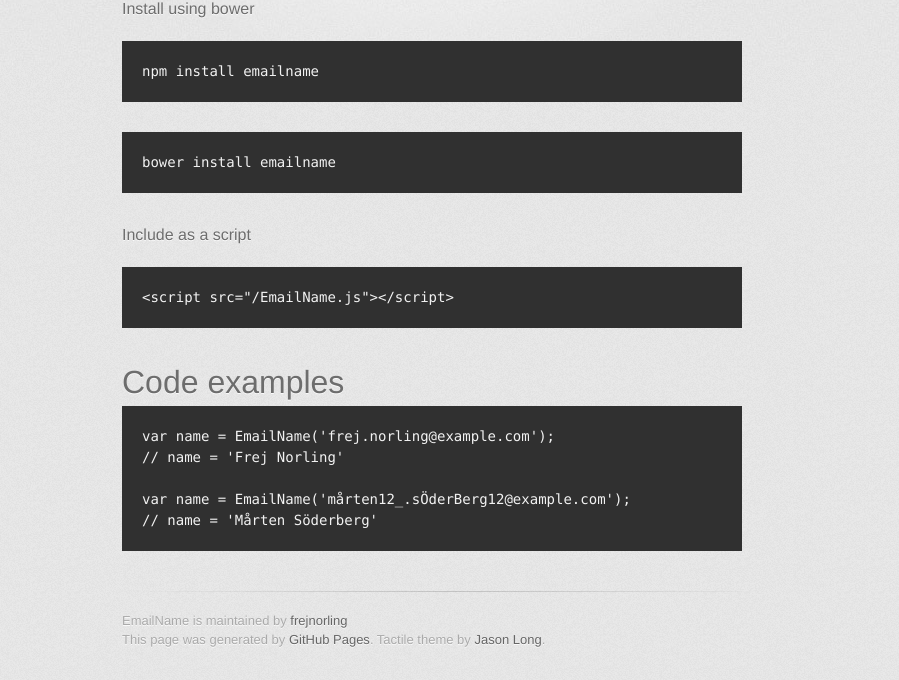
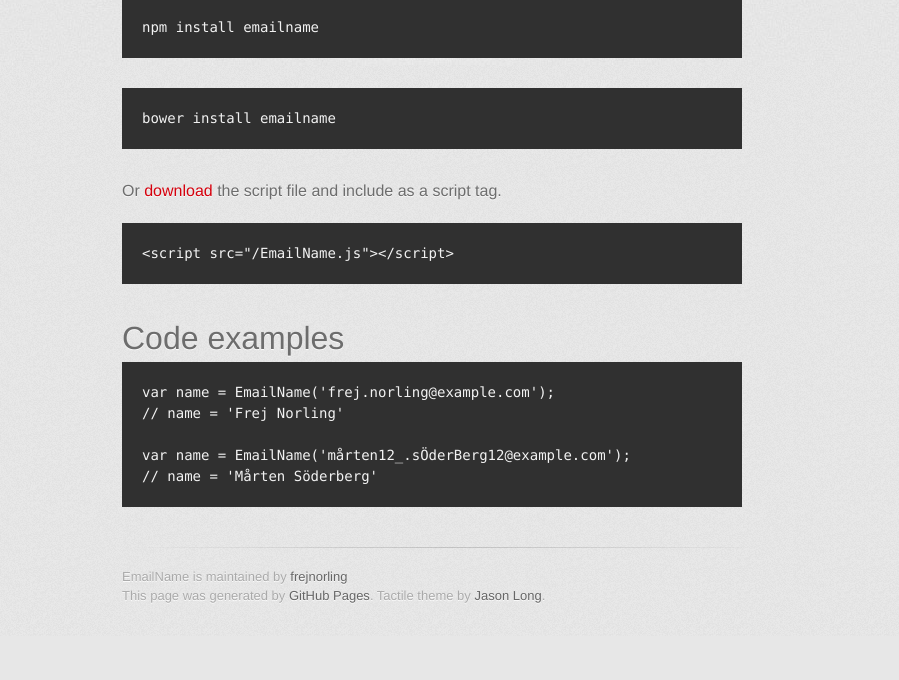
Before and after one commit to frejnorling/EmailName, a plain HTML site: page index.html in a window 1280 px wide. Shown: the part 508-1188 px from the top of the page, without its empty margins (208-1107 px from the left). After the commit the page ends 1144 px from the top, so only its background shows below. Drawn offline with Linux system fonts and the light colour scheme; a web font is replaced by a local one.

Commit message:
Updated with npm install

```diff
--- a/index.html
+++ b/index.html
@@ -44,13 +44,12 @@
 
                  <h1>
 <a id="examples" class="anchor" href="#examples" aria-hidden="true"><span class="octicon octicon-link"></span></a>Install</h1>
-<p>Install using bower</p>
 <pre><code>npm install emailname
 </code></pre>
 <pre><code>bower install emailname
 </code></pre>
 
-<p>Include as a script</p>
+<p>Or <a href="https://github.com/frejnorling/EmailNameJS/zipball/master">download</a> the script file and include as a script tag.</p>
 <pre><code>&lt;script src=&quot;/EmailName.js&quot;&gt;&lt;/script&gt;</code></pre>
 
                  <h1>
```
